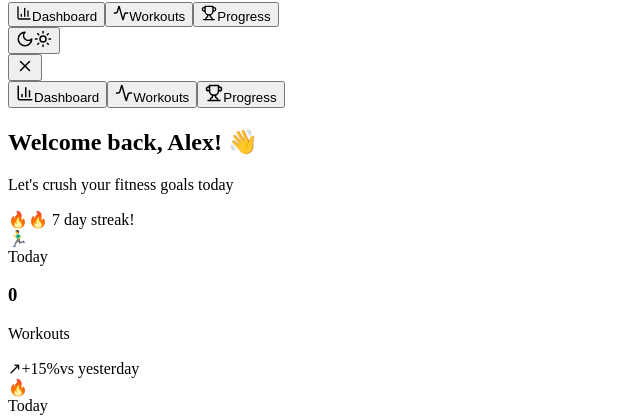
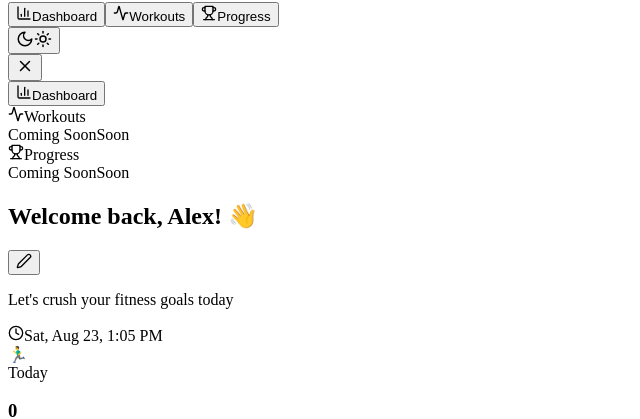
Before and after one commit to kishan601/fit-track-mod, a React (Vite) app in the folder client/: page / in a window 1280 px wide. Both pictures are taken after a click on the button 25 px from the left and 219 px from the top of the page. Shown: the part 152-571 px from the top of the page, without its empty margins (0-640 px from the left). Built offline with nearby package versions, Linux system fonts and the light colour scheme; no server answers; a web font is replaced by a local one.

Commit message:
refactored suites

```diff
--- a/client/src/components/header.tsx
+++ b/client/src/components/header.tsx
@@ -2,6 +2,8 @@ import { useState } from "react";
 import { useTheme } from "./theme-provider";
 import { Moon, Sun, Menu, X, BarChart3, Activity, Trophy } from "lucide-react";
 import { Button } from "@/components/ui/button";
+import { Tooltip, TooltipContent, TooltipTrigger } from "@/components/ui/tooltip";
+import { Badge } from "@/components/ui/badge";
 
 export function Header() {
   const { theme, setTheme } = useTheme();
@@ -12,8 +14,8 @@ export function Header() {
   };
 
   return (
-    <header className="bg-white/20 dark:bg-gray-900/20 backdrop-blur-xl border-b border-white/20 dark:border-gray-800/20 sticky top-0 z-50 transition-all duration-300 shadow-lg shadow-black/5">
-      <div className="max-w-7xl mx-auto px-4 sm:px-6 lg:px-8">
+    <header className="bg-white/20 dark:bg-gray-900/20 backdrop-blur-xl border-b border-white/20 dark:border-gray-800/20 sticky top-0 z-50 transition-all duration-300 shadow-lg shadow-black/5 w-full">
+      <div className="max-w-7xl mx-auto px-2 sm:px-4 lg:px-6 xl:px-8 w-full">
         <div className="flex justify-between items-center h-16">
           {/* Logo and Title */}
           <div className="flex items-center space-x-3 animate-fade-in">
@@ -40,22 +42,42 @@ export function Header() {
               <BarChart3 className="mr-2" size={16} />
               Dashboard
             </Button>
+
+            <Tooltip>
+              <TooltipTrigger asChild>
                 <Button
                   variant="ghost"
-              className="px-4 py-2 rounded-lg text-muted-foreground font-medium transition-all duration-200 hover:bg-accent hover:text-accent-foreground"
+                  className="px-4 py-2 rounded-lg text-muted-foreground font-medium transition-all duration-200 hover:bg-accent hover:text-accent-foreground cursor-not-allowed opacity-75"
                   data-testid="nav-workouts"
+                  onClick={(e) => e.preventDefault()}
                 >
                   <Activity className="mr-2" size={16} />
                   Workouts
                 </Button>
+              </TooltipTrigger>
+              <TooltipContent className="bg-white/90 dark:bg-gray-900/90 backdrop-blur-md border border-white/20 dark:border-gray-800/20 shadow-xl">
+                <p className="font-medium">🚧 Coming Soon</p>
+                <p className="text-xs text-muted-foreground">Detailed workout tracking</p>
+              </TooltipContent>
+            </Tooltip>
+
+            <Tooltip>
+              <TooltipTrigger asChild>
                 <Button
                   variant="ghost"
-              className="px-4 py-2 rounded-lg text-muted-foreground font-medium transition-all duration-200 hover:bg-accent hover:text-accent-foreground"
+                  className="px-4 py-2 rounded-lg text-muted-foreground font-medium transition-all duration-200 hover:bg-accent hover:text-accent-foreground cursor-not-allowed opacity-75"
                   data-testid="nav-progress"
+                  onClick={(e) => e.preventDefault()}
                 >
                   <Trophy className="mr-2" size={16} />
                   Progress
                 </Button>
+              </TooltipTrigger>
+              <TooltipContent className="bg-white/90 dark:bg-gray-900/90 backdrop-blur-md border border-white/20 dark:border-gray-800/20 shadow-xl">
+                <p className="font-medium">🚧 Coming Soon</p>
+                <p className="text-xs text-muted-foreground">Advanced analytics & insights</p>
+              </TooltipContent>
+            </Tooltip>
           </nav>
 
           {/* Theme Toggle */}
@@ -92,35 +114,39 @@ export function Header() {
 
         {/* Mobile Menu */}
         {isMobileMenuOpen && (
-          <div className="md:hidden absolute top-full left-0 right-0 bg-white/90 dark:bg-gray-900/90 backdrop-blur-xl border-b border-white/20 dark:border-gray-800/20 shadow-xl animate-slide-down">
-            <div className="px-4 py-6 space-y-3">
+          <div className="md:hidden absolute top-full left-0 right-0 w-full max-w-full overflow-hidden bg-white/90 dark:bg-gray-900/90 backdrop-blur-xl border-b border-white/20 dark:border-gray-800/20 shadow-xl animate-slide-down z-40">
+            <div className="px-3 sm:px-4 py-4 sm:py-6 space-y-2 sm:space-y-3 max-w-full">
               <Button
                 variant="ghost"
-                className="w-full justify-start px-4 py-3 rounded-lg bg-blue-50/50 dark:bg-blue-600/20 text-blue-600 dark:text-blue-400 font-medium transition-all duration-200 hover:bg-blue-100/50 dark:hover:bg-blue-600/30"
+                className="w-full justify-start px-3 sm:px-4 py-2.5 sm:py-3 rounded-lg bg-blue-50/50 dark:bg-blue-600/20 text-blue-600 dark:text-blue-400 font-medium transition-all duration-200 hover:bg-blue-100/50 dark:hover:bg-blue-600/30 text-sm sm:text-base"
                 data-testid="mobile-nav-dashboard"
                 onClick={() => setIsMobileMenuOpen(false)}
               >
-                <BarChart3 className="mr-3" size={18} />
-                Dashboard
+                <BarChart3 className="mr-2 sm:mr-3 flex-shrink-0" size={16} />
+                <span className="truncate">Dashboard</span>
               </Button>
-              <Button
-                variant="ghost"
-                className="w-full justify-start px-4 py-3 rounded-lg text-muted-foreground font-medium transition-all duration-200 hover:bg-white/50 dark:hover:bg-gray-800/50 hover:text-foreground"
-                data-testid="mobile-nav-workouts"
-                onClick={() => setIsMobileMenuOpen(false)}
-              >
-                <Activity className="mr-3" size={18} />
-                Workouts
-              </Button>
-              <Button
-                variant="ghost"
-                className="w-full justify-start px-4 py-3 rounded-lg text-muted-foreground font-medium transition-all duration-200 hover:bg-white/50 dark:hover:bg-gray-800/50 hover:text-foreground"
-                data-testid="mobile-nav-progress"
-                onClick={() => setIsMobileMenuOpen(false)}
-              >
-                <Trophy className="mr-3" size={18} />
-                Progress
-              </Button>
+
+              <div className="w-full flex items-center justify-between px-3 sm:px-4 py-2.5 sm:py-3 rounded-lg bg-slate-50/50 dark:bg-slate-800/50 opacity-75 min-h-[44px]">
+                <div className="flex items-center min-w-0 flex-1">
+                  <Activity className="mr-2 sm:mr-3 text-muted-foreground flex-shrink-0" size={16} />
+                  <span className="text-muted-foreground font-medium truncate text-sm sm:text-base">Workouts</span>
+                </div>
+                <Badge variant="secondary" className="bg-yellow-100 dark:bg-yellow-900/30 text-yellow-800 dark:text-yellow-200 text-xs px-1.5 sm:px-2 py-0.5 sm:py-1 flex-shrink-0 ml-2">
+                  <span className="hidden sm:inline">Coming Soon</span>
+                  <span className="sm:hidden">Soon</span>
+                </Badge>
+              </div>
+
+              <div className="w-full flex items-center justify-between px-3 sm:px-4 py-2.5 sm:py-3 rounded-lg bg-slate-50/50 dark:bg-slate-800/50 opacity-75 min-h-[44px]">
+                <div className="flex items-center min-w-0 flex-1">
+                  <Trophy className="mr-2 sm:mr-3 text-muted-foreground flex-shrink-0" size={16} />
+                  <span className="text-muted-foreground font-medium truncate text-sm sm:text-base">Progress</span>
+                </div>
+                <Badge variant="secondary" className="bg-yellow-100 dark:bg-yellow-900/30 text-yellow-800 dark:text-yellow-200 text-xs px-1.5 sm:px-2 py-0.5 sm:py-1 flex-shrink-0 ml-2">
+                  <span className="hidden sm:inline">Coming Soon</span>
+                  <span className="sm:hidden">Soon</span>
+                </Badge>
+              </div>
             </div>
           </div>
         )}
--- a/client/src/pages/dashboard.tsx
+++ b/client/src/pages/dashboard.tsx
@@ -1,5 +1,6 @@
+import { useState } from "react";
 import { useQuery } from "@tanstack/react-query";
-import { Plus } from "lucide-react";
+import { Plus, Edit2, Clock } from "lucide-react";
 import { Header } from "@/components/header";
 import { AddWorkoutForm } from "@/components/add-workout-form";
 import { WeeklyProgress } from "@/components/weekly-progress";
@@ -7,12 +8,38 @@ import { RecentActivities } from "@/components/recent-activities";
 import { FitnessGoals } from "@/components/fitness-goals";
 import { ExerciseLibrary } from "@/components/exercise-library";
 import { Button } from "@/components/ui/button";
+import { Input } from "@/components/ui/input";
 import type { Workout } from "@shared/schema";
 
 export default function Dashboard() {
+  const [userName, setUserName] = useState("Alex");
+  const [isEditingName, setIsEditingName] = useState(false);
+
   const { data: workouts } = useQuery<Workout[]>({
     queryKey: ["/api/workouts"],
   });
+
+  const getCurrentDateTime = () => {
+    const now = new Date();
+    return now.toLocaleString('en-US', {
+      weekday: 'short',
+      month: 'short',
+      day: 'numeric',
+      hour: 'numeric',
+      minute: '2-digit',
+      hour12: true
+    });
+  };
+
+  const handleNameEdit = () => {
+    setIsEditingName(!isEditingName);
+  };
+
+  const handleNameSave = (e: React.KeyboardEvent<HTMLInputElement>) => {
+    if (e.key === 'Enter') {
+      setIsEditingName(false);
+    }
+  };
 
   const getTodayStats = () => {
     if (!workouts) return { workouts: 0, calories: 0, duration: 0 };
@@ -44,14 +71,36 @@ export default function Dashboard() {
         <div className="mb-8">
           <div className="flex flex-col sm:flex-row sm:justify-between sm:items-center space-y-4 sm:space-y-0">
             <div>
-              <h2 className="text-3xl font-bold text-foreground mb-2">
-                Welcome back, <span className="text-blue-500">Alex</span>! 👋
-              </h2>
+              <div className="flex items-center gap-3 mb-2">
+                <h2 className="text-3xl font-bold text-foreground">
+                  Welcome back, {isEditingName ? (
+                    <Input
+                      value={userName}
+                      onChange={(e) => setUserName(e.target.value)}
+                      onKeyDown={handleNameSave}
+                      onBlur={() => setIsEditingName(false)}
+                      className="inline-block w-auto min-w-[100px] text-blue-500 text-3xl font-bold bg-transparent border-0 border-b-2 border-blue-500 rounded-none px-1 py-0 h-auto focus-visible:ring-0"
+                      autoFocus
+                    />
+                  ) : (
+                    <span className="text-blue-500">{userName}</span>
+                  )}! 👋
+                </h2>
+                <Button
+                  variant="ghost"
+                  size="icon"
+                  onClick={handleNameEdit}
+                  className="h-8 w-8 p-1 hover:bg-blue-100 dark:hover:bg-blue-900/30 rounded-full transition-colors"
+                  data-testid="button-edit-name"
+                >
+                  <Edit2 size={16} className="text-blue-500" />
+                </Button>
+              </div>
               <p className="text-muted-foreground">Let's crush your fitness goals today</p>
             </div>
-            <div className="flex items-center space-x-2 bg-gradient-to-r from-blue-500/10 to-sky-500/10 dark:from-blue-500/20 dark:to-sky-500/20 px-4 py-2 rounded-xl border border-blue-200 dark:border-blue-800">
-              <span className="text-blue-500">🔥</span>
-              <span className="text-sm font-medium">🔥 7 day streak!</span>
+            <div className="flex items-center space-x-2 bg-gradient-to-r from-slate-500/10 to-slate-600/10 dark:from-slate-500/20 dark:to-slate-600/20 px-4 py-2 rounded-xl border border-slate-200 dark:border-slate-700">
+              <Clock size={16} className="text-slate-600 dark:text-slate-400" />
+              <span className="text-sm font-medium text-slate-700 dark:text-slate-300">{getCurrentDateTime()}</span>
             </div>
           </div>
         </div>
```
Lines whose indentation alone changed are shown as unchanged.
